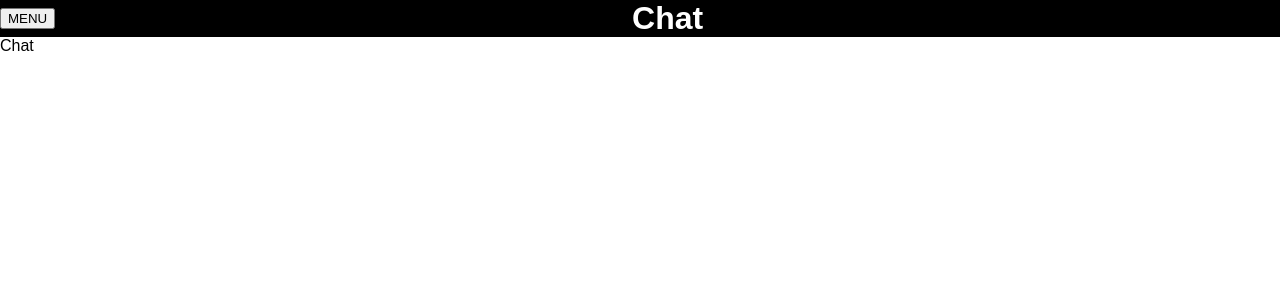
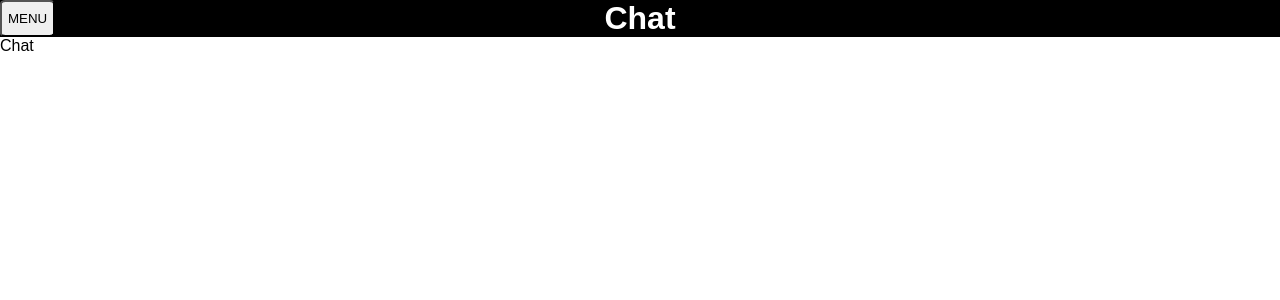
Before and after one commit to code2nvim/client, a React (Vite) app: page / in a window 1280 px wide. Shown: the top 300 px of the page. Built offline with nearby package versions, Linux system fonts and the light colour scheme.

Commit message:
MENU: size and position

```diff
--- a/src/App.tsx
+++ b/src/App.tsx
@@ -6,17 +6,23 @@ import NoteClient from "./NoteClient/NoteClient";
 
 const Top = styled.header`
   background: black;
+  position: relative;
   width: 100%;
-  position: static;
   display: flex;
-  justify-content: space-between;
-  align-items: center;
+  justify-content: center;
 `;
 
 const Title = styled.h1`
   color: white;
   font-size: 2rem;
-  margin: 0;
+  margin: auto;
+`;
+
+const Menu = styled.button`
+  left: 0;
+  height: 100%;
+  border-radius: 10%;
+  position: absolute;
 `;
 
 export const App = () => {
@@ -30,9 +36,8 @@ export const App = () => {
   return (
     <>
       <Top>
-        <button onClick={() => setVisible(visible ? false : true)}>MENU</button>
+        <Menu onClick={() => setVisible(visible ? false : true)}>MENU</Menu>
         <Title>{client}</Title>
-        <div />
       </Top>
       <>
         {client == "Chat" && "Chat"}
```
